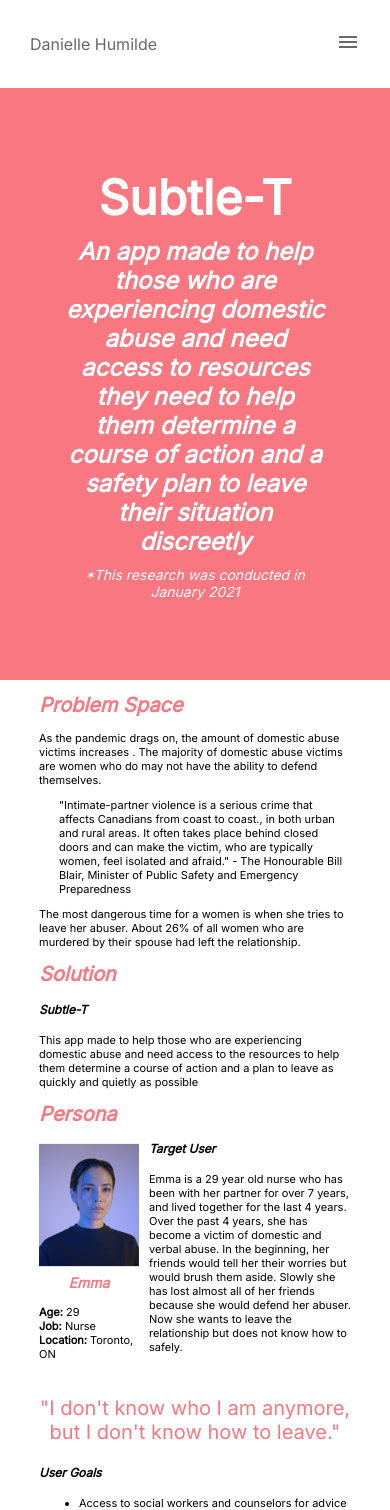
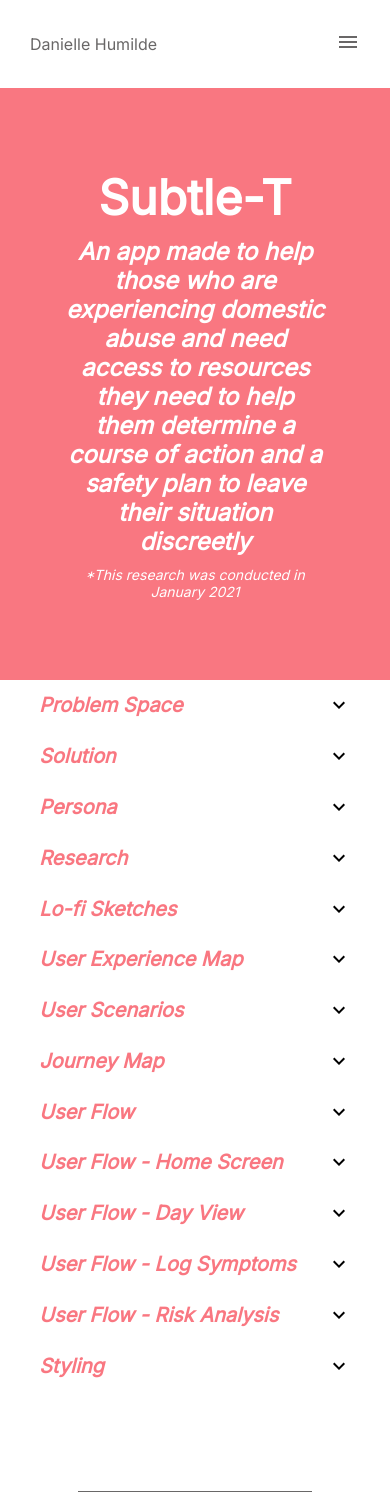
Before and after one commit to Stuart-Wilcox/Danielle-Humilde-Website, a React (Create React App) app: page /work/subtle-t in a window 390 px wide. Shown: the top 1510 px of the page. Built offline with nearby package versions, Linux system fonts and the light colour scheme.

Commit message:
collapse sections

```diff
--- /dev/null
+++ b/src/components/Section/index.tsx
@@ -0,0 +1,56 @@
+import * as React from 'react'
+import styled from 'styled-components';
+import {
+    KeyboardArrowDown,
+    KeyboardArrowUp,
+} from '@material-ui/icons';
+import Title from '../Title';
+
+const StyledCollapse = styled.div<{
+    open: boolean;
+}>`
+
+`;
+
+export interface IProps {
+    defaultOpen?: boolean;
+    title?: string;
+    color?: string;
+    children?: React.ReactChild | React.ReactChild[];
+}
+
+const Section: React.FC<IProps> = (props: IProps) => {
+    const {
+        defaultOpen=false,
+        title,
+        color,
+    } = props;
+
+    const [open, setOpen] = React.useState<boolean>(defaultOpen);
+
+    const handleTitleClick = () => {
+        setOpen(!open);
+    };
+
+    return (
+        <StyledCollapse open={open}>
+            <div
+                style={{cursor: 'pointer', display:'flex', flexDirection:'row', alignItems:'center', justifyContent: 'space-between'}}
+                onClick={handleTitleClick}
+            >
+                <Title color={color} italic={true}>
+                    {title}
+                </Title>
+                {
+                    open ?
+                    <KeyboardArrowUp />
+                    :
+                    <KeyboardArrowDown />
+                }
+            </div>
+            {open ? props.children : <></>}
+        </StyledCollapse>
+    )
+}
+
+export default Section
--- a/src/components/index.tsx
+++ b/src/components/index.tsx
@@ -6,3 +6,4 @@ export { default as Navbar } from './Navbar';
 export { default as Paragraph } from './Paragraph';
 export { default as Subtitle } from './Subtitle';
 export { default as Title } from './Title';
+export { default as Section } from './Section';
--- a/src/pages/Work/SubtleT/index.tsx
+++ b/src/pages/Work/SubtleT/index.tsx
@@ -4,10 +4,10 @@ import {
     Content,
     Paragraph,
     Title,
+    Section,
     Subtitle,
 } from '../../../components';
 import { useIsMobile } from '../../../hooks';
-import { StyledWorkSection } from '../index.style';
 import {
     StyledSubtleT,
     StyledRow,
@@ -121,8 +121,11 @@ const SubtleT: React.FC<IProps> = (props: IProps) => {
             />
             <Content>
                 <StyledSubtleT>
-                    <StyledWorkSection>
-                        <Title color={color} italic={true}>Problem Space</Title>
+                    <Section
+                        title={'Problem Space'}
+                        color={color}
+                        defaultOpen={!isMobile}
+                    >
                         <Paragraph>
                             As the pandemic drags on, the amount of domestic abuse victims increases . The majority of domestic abuse victims are women who do may not have the ability to defend themselves.
                         </Paragraph>
@@ -132,8 +135,12 @@ const SubtleT: React.FC<IProps> = (props: IProps) => {
                         <Paragraph>
                             The most dangerous time for a women is when she tries to leave her abuser. About 26% of all women who are murdered by their spouse had left the relationship.
                         </Paragraph>
-                    </StyledWorkSection>
-                    <StyledWorkSection>
+                    </Section>
+                    <Section
+                        title={'Solution'}
+                        color={color}
+                        defaultOpen={!isMobile}
+                    >
                         <Title color={color} italic={true}>Solution</Title>
                         <Paragraph>
                             <Subtitle italic={true}>Subtle-T</Subtitle>
@@ -141,9 +148,12 @@ const SubtleT: React.FC<IProps> = (props: IProps) => {
                                 This app made to help those who are experiencing domestic abuse and need access to the resources to help them determine a course of action and a plan to leave as quickly and quietly as possible
                             </Paragraph>
                         </Paragraph>
-                    </StyledWorkSection>
-                    <StyledWorkSection>
-                        <Title color={color} italic={true}>Persona</Title>
+                    </Section>
+                    <Section
+                        title={'Persona'}
+                        color={color}
+                        defaultOpen={!isMobile}
+                    >
                         <StyledRow style={isMobile ? { flexDirection: 'column' } : {}}>
                             <div style={isMobile ?
                                 {display: 'flex', flexDirection: 'row'} : {}
@@ -197,9 +207,12 @@ const SubtleT: React.FC<IProps> = (props: IProps) => {
                                 </StyledRow>
                             </div>
                         </StyledRow>
-                    </StyledWorkSection>
-                    <StyledWorkSection>
-                        <Title color={color} italic={true}>Research</Title>
+                    </Section>
+                    <Section
+                        title={'Research'}
+                        color={color}
+                        defaultOpen={!isMobile}
+                    >
                         <StyledRow>
                             <Paragraph>
                                 <ul>
@@ -233,9 +246,12 @@ const SubtleT: React.FC<IProps> = (props: IProps) => {
                                 <li>Colours used are feminine and “girly” to avoid detection, but user have the option to hide the app icon so it is not present on their home screen</li>
                             </ul>
                         </Paragraph>
-                    </StyledWorkSection>
-                    <StyledWorkSection>
-                        <Title color={color} italic={true}>Lo-fi Sketches</Title>
+                    </Section>
+                    <Section
+                        title={'Lo-fi Sketches'}
+                        color={color}
+                        defaultOpen={!isMobile}
+                    >
                         <StyledRow style={isMobile ? {flexDirection: 'column', alignItems: 'center'} : {}}>
                             {LofiSketchDescription}
                             <StyledImg
@@ -249,9 +265,12 @@ const SubtleT: React.FC<IProps> = (props: IProps) => {
                                 alt={'Subtle-T Lo-fi Sketch 2'}
                             />
                         </StyledRow>
-                    </StyledWorkSection>
-                    <StyledWorkSection>
-                        <Title color={color} italic={true}>User Experience Map</Title>
+                    </Section>
+                    <Section
+                        title={'User Experience Map'}
+                        color={color}
+                        defaultOpen={!isMobile}
+                    >
                         <StyledRow style={isMobile ? {flexDirection: 'column', alignItems: 'center'} : {}}>
                             <Paragraph>
                                 <ul>
@@ -269,9 +288,12 @@ const SubtleT: React.FC<IProps> = (props: IProps) => {
                                 alt={'User Experience Map'}
                             />
                         </StyledRow>
-                    </StyledWorkSection>
-                    <StyledWorkSection>
-                        <Title color={color} italic={true}>User Scenarios</Title>
+                    </Section>
+                    <Section
+                        title={'User Scenarios'}
+                        color={color}
+                        defaultOpen={!isMobile}
+                    >
                         <StyledRow style={isMobile ? {flexDirection: 'column-reverse', alignItems: 'center'} : {}}>
                             <StyledImg
                                 style={isMobile ? {maxWidth: 200} : { marginRight: 20, maxHeight: 400 }}
@@ -287,9 +309,12 @@ const SubtleT: React.FC<IProps> = (props: IProps) => {
                                 <strong style={{ textDecoration: 'underline' }}>Emotional Support:</strong>&nbsp;Friends and family of victims can also download the app to keep contact with the victim (similar to sharing location on Find My Friends or status updates of peers on a video game).<br/>
                             </Paragraph>
                         </StyledRow>
-                    </StyledWorkSection>
-                    <StyledWorkSection>
-                        <Title color={color} italic={true}>Journey Map</Title>
+                    </Section>
+                    <Section
+                        title={'Journey Map'}
+                        color={color}
+                        defaultOpen={!isMobile}
+                    >
                         <StyledRow>
                             <StyledImg
                                 style={{ maxHeight: 100, marginRight: 20 }}
@@ -326,9 +351,12 @@ const SubtleT: React.FC<IProps> = (props: IProps) => {
                             src={'/images/subtle_t_journey_map_chart.png'}
                             alt={'Subtle-T User Journey Map Chart'}
                         />
-                    </StyledWorkSection>
-                    <StyledWorkSection>
-                        <Title color={color} italic={true}>User Flow</Title>
+                    </Section>
+                    <Section
+                        title={'User Flow'}
+                        color={color}
+                        defaultOpen={!isMobile}
+                    >
                         <StyledRow style={{ alignItems: 'center' }}>
                             <StyledImg
                                 style={{ maxHeight: isMobile ? 200 : 300 }}
@@ -356,9 +384,12 @@ const SubtleT: React.FC<IProps> = (props: IProps) => {
                                 alt={'Subtle-T User Flow 4'}
                             />
                         </StyledRow>
-                    </StyledWorkSection>
-                    <StyledWorkSection>
-                        <Title color={color} italic={true}>User Flow - Home Screen</Title>
+                    </Section>
+                    <Section
+                        title={'User Flow - Home Screen'}
+                        color={color}
+                        defaultOpen={!isMobile}
+                    >
                         <StyledRow style={{ flexDirection: isMobile ? 'column-reverse' : 'row', alignItems: 'center' }}>
                             <div>
                                 <Paragraph>
@@ -386,9 +417,12 @@ const SubtleT: React.FC<IProps> = (props: IProps) => {
                                 alt={'Subtle-T User Flow 5'}
                             />
                         </StyledRow>
-                    </StyledWorkSection>
-                    <StyledWorkSection>
-                        <Title color={color} italic={true}>User Flow - Day View</Title>
+                    </Section>
+                    <Section
+                        title={'User Flow - Day View'}
+                        color={color}
+                        defaultOpen={!isMobile}
+                    >
                         <StyledRow style={{ flexDirection: isMobile ? 'column' : 'row', alignItems: 'center' }}>
                             <StyledImg
                                 style={isMobile ? {maxHeight: 200} : { marginRight: 20 }}
@@ -404,9 +438,12 @@ const SubtleT: React.FC<IProps> = (props: IProps) => {
                                 </Paragraph>
                             </div>
                         </StyledRow>
-                    </StyledWorkSection>
-                    <StyledWorkSection>
-                        <Title color={color} italic={true}>User Flow - Log Symptoms</Title>
+                    </Section>
+                    <Section
+                        title={'User Flow - Log Symptoms'}
+                        color={color}
+                        defaultOpen={!isMobile}
+                    >
                         <StyledRow style={{ flexDirection: isMobile ? 'column-reverse' : 'row', alignItems: 'center' }}>
                             <div>
                                 <Paragraph>
@@ -421,9 +458,12 @@ const SubtleT: React.FC<IProps> = (props: IProps) => {
                                 alt={'Subtle-T User Flow 7'}
                             />
                         </StyledRow>
-                    </StyledWorkSection>
-                    <StyledWorkSection>
-                        <Title color={color} italic={true}>User Flow - Risk Analysis</Title>
+                    </Section>
+                    <Section
+                        title={'User Flow - Risk Analysis'}
+                        color={color}
+                        defaultOpen={!isMobile}
+                    >
                         <StyledRow style={{ flexDirection: isMobile ? 'column' : 'row', alignItems: 'center' }}>
                             <StyledImg
                                 style={isMobile ? {maxHeight: 200} : { marginRight: 20 }}
@@ -438,10 +478,13 @@ const SubtleT: React.FC<IProps> = (props: IProps) => {
                                 </Paragraph>
                             </div>
                         </StyledRow>
-                    </StyledWorkSection>
-                    <StyledWorkSection style={{ marginTop: 10 }}>
+                    </Section>
+                    <Section
+                        title={'Styling'}
+                        color={color}
+                        defaultOpen={!isMobile}
+                    >
                         <StyledRow style={{ flexDirection: isMobile ? 'column' : 'row', alignItems: 'center' }}>
-                            <Title color={color} italic={true}>Styling</Title>
                             <div style={{ flex:1}} />
                             <StyledImg
                                 style={{ maxHeight: 50 }}
@@ -469,7 +512,7 @@ const SubtleT: React.FC<IProps> = (props: IProps) => {
                                 </Paragraph>
                             </div>
                         </StyledRow>
-                    </StyledWorkSection>
+                    </Section>
                 </StyledSubtleT>
             </Content>
         </>
```
Also changed, not shown: src/pages/Work/DigitalMarketing/index.tsx (+25 -19 lines), src/pages/Work/SmartMirror/index.tsx (+36 -39 lines), src/pages/Work/TorontoTube/index.tsx (+73 -39 lines).
